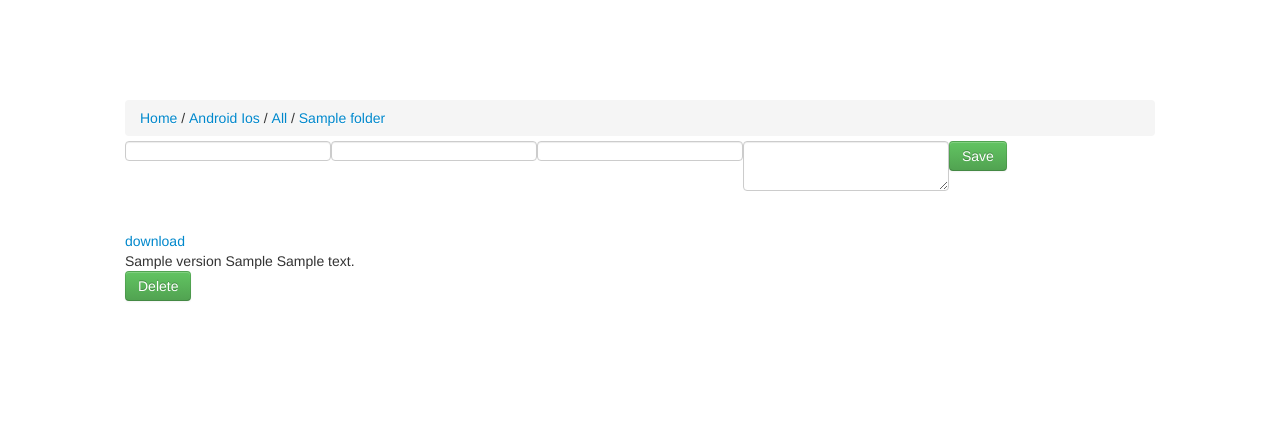
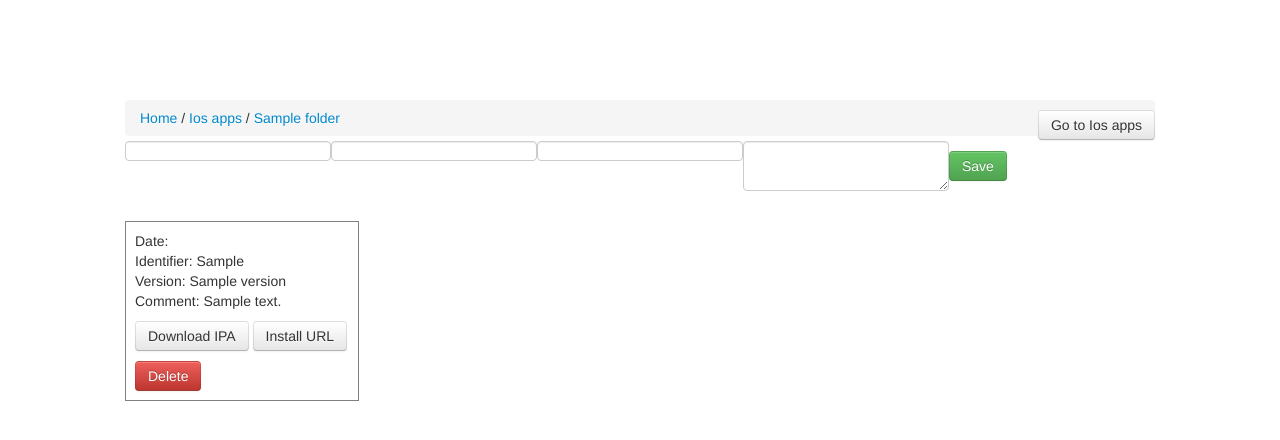
Before and after one commit to ekreative/apps-server, a Symfony app: template src/Ekreative/AppsBundle/Resources/views/Ios/appsList.html.twig in a window 1280 px wide. Shown: the top 440 px of the page. Run offline with Twig, Linux system fonts and the light colour scheme; the template is opened without the code that fills it: most values are stand-ins (such as "Sample title", 1, 10 or a date in 2020); form fields are guessed from the names that the template uses; some libraries are stand-ins or nearby versions.

Commit message:
ios ready, shareurl ready

```diff
--- a/src/Ekreative/AppsBundle/Controller/BaseController.php
+++ b/src/Ekreative/AppsBundle/Controller/BaseController.php
@@ -13,7 +13,9 @@ class BaseController extends Controller {
 
     protected function getCurrentFolderType() {
         $session = $this->get('session');
-        return $session->get(self::SESSION_KEY, self::FOLDER_ANDROID);
+
+        $type = $session->get(self::SESSION_KEY, self::FOLDER_ANDROID);
+        return in_array($type, [self::FOLDER_ANDROID, self::FOLDER_IOS]) ? $type : self::FOLDER_ANDROID;
     }
 
     /**
@@ -24,11 +26,9 @@ class BaseController extends Controller {
         return $this->get('ekreative_apps.file_uploader');
     }
 
-
     protected function serveLink($currentFolderType) {
 
         return 'ekreative_folder_' . strtolower($currentFolderType) . '_index';
     }
 
-
 }
--- a/src/Ekreative/AppsBundle/Resources/views/Ios/appsList.html.twig
+++ b/src/Ekreative/AppsBundle/Resources/views/Ios/appsList.html.twig
@@ -3,24 +3,23 @@
 
 
 {% block stylesheets %}
- .selected{
-    font-weight: 100;
 
- }
 {% endblock %}
 
 
 
 {% block body %}
+        {%if currentFolderType == 'Ios'%}
+<a class="pull-right btn" href="{{path('ekreative_folder_switch_to',{'to':'Android'})}}">Go to Android apps</a>
+        {% else %}
+<a class="pull-right btn"  href="{{path('ekreative_folder_switch_to',{'to':'Ios'})}}">Go to Ios apps</a>
+        {%endif%}
+
 <ul class="breadcrumb" style="margin-bottom: 5px;">
     <li>
         <a   href="{{path('ekreative_apps_index')}}">Home</a> /
     </li>
-    <li>
-        <a {%if currentFolderType == 'Ios'%}class="selected"{%endif%} href="{{path('ekreative_folder_switch_to',{'to':'Android'})}}">Android</a>
-        <a {%if currentFolderType == 'Android'%}class="selected"{%endif%} href="{{path('ekreative_folder_switch_to',{'to':'Ios'})}}">Ios</a> /
-    </li>
-    <li><a href="{{path('ekreative_ios_apps_homepage')}}">All</a> / </li>
+    <li><a href="{{path('ekreative_folder_switch_to',{'to':'Ios'})}}">Ios apps</a> / </li>
     <li><a  class="active" href="{{path(serveLink,{'id':folder.id})}}">{{folder.name}}</a></li>
 </ul>
 
@@ -32,22 +31,16 @@
 <div class="forminline">{{form_widget(appform.save,{'attr':{'class':'btn btn-success'}})}}</div>
 <div style="clear: both;"></div>
 {{form_end(appform)}}
-    <div class="apps_wrapper">
+<div class="apps_wrapper">
     {% for app in folder.app %}
         <div class="ios appbox" >
-            <div class="lastmodiffed" >{{app.date.format('H:i:s d.m.Y')}}</div>
-            {#<img src="{{app.qrcode}}" />#}
-            <div><a href="{{path('ekreative_download_ios_app', {'folder':folder.id, 'id':app.id, 'token':app.token} ) }}" >download</a></div>
-            <div class="">
-                <div class="comment-place">
-                    {{app.version}}
-                    {{app.bundleIdentifier}}
-                    {{app.comment}}
-                </div>
-                <div class="delete-place">
-                    <a class="btn btn-success" href="{{path('ekreative_delete_ios_app',{'id':app.id})}}"  onclick="return confirm('are you sure?')" >Delete</a>
-                </div>
-            </div>
+            <div class="lastmodiffed" >Date: {{app.date.format('H:i:s d.m.Y')}}</div>
+            <div class="lastmodiffed" >Identifier: {{app.bundleIdentifier}}</div>
+            <div class="lastmodiffed" >Version: {{app.version}}</div>
+            <div class="lastmodiffed" >Comment: {{app.comment}}</div>
+
+            <div><a class="btn" href="{{s3url}}/{{app.getS3name}}" >Download IPA</a> <a class="btn" target="_blank"href="{{path('ekreative_ios_app_install', {'token':app.token}) }}" >Install URL</a></div>
+            <a class="btn  btn-danger" href="{{path('ekreative_ios_app_delete',{'id':app.id})}}"  onclick="return confirm('are you sure?')" >Delete</a>
         </div>
     {% endfor %}
     </div>
--- a/src/Ekreative/AppsBundle/Resources/views/Main/index.html.twig
+++ b/src/Ekreative/AppsBundle/Resources/views/Main/index.html.twig
@@ -6,12 +6,6 @@
     <li><a href="{{path('ekreative_folder_index')}}">Apps</a></li>
 </ul>
 <ul class="breadcrumb" style="margin-bottom: 5px;">
-    <li><a href="{{path('ekreative_android_apps_homepage')}}">Android Apps</a></li>
-</ul>
-<ul class="breadcrumb" style="margin-bottom: 5px;">
-    <li><a href="{{path('ekreative_ios_apps_homepage')}}">Ios Apps</a></li>
-</ul>
-<ul class="breadcrumb" style="margin-bottom: 5px;">
     <li><a href="{{path('ekreative_gcmtest')}}">Gcm test</a></li>
 </ul>
 
--- a/src/Ekreative/AppsBundle/Resources/views/base.html.twig
+++ b/src/Ekreative/AppsBundle/Resources/views/base.html.twig
@@ -29,12 +29,16 @@
                 padding-top: 10px;
                 margin-bottom: 10px;
             }
-            .apps_wrapper .ios.appbox:first-child {
-                border-top: none;
+
+            .ios.appbox{
+                border: 1px solid gray;
+                width: 214px;
+                padding: 9px;
             }
-            .ios.appbox .lastmodiffed{
-                text-align: left;
+            .btn{
+                margin-top:10px;
             }
+
 
 
             {% block stylesheets %}{% endblock %}
@@ -48,5 +52,15 @@
             {% block body %}{% endblock %}
                 <div style="clear: both;"></div>
         </div>
+            <script>
+  (function(i,s,o,g,r,a,m){i['GoogleAnalyticsObject']=r;i[r]=i[r]||function(){
+  (i[r].q=i[r].q||[]).push(arguments)},i[r].l=1*new Date();a=s.createElement(o),
+  m=s.getElementsByTagName(o)[0];a.async=1;a.src=g;m.parentNode.insertBefore(a,m)
+  })(window,document,'script','//www.google-analytics.com/analytics.js','ga');
+
+  ga('create', 'UA-53446805-1', 'auto');
+  ga('send', 'pageview');
+
+</script>
     </body>
 </html>
```
Also changed, not shown: app/config/security.yml (+7 -9 lines), src/Ekreative/AppsBundle/Controller/IosController.php (+72 -1 lines), src/Ekreative/AppsBundle/Entity/IosApp.php (+6 -1 lines), src/Ekreative/AppsBundle/Resources/config/routing/ios.yml (+9 -0 lines), src/Ekreative/AppsBundle/Resources/views/Android/appsList.html.twig (+9 -6 lines), src/Ekreative/AppsBundle/Resources/views/Folder/foldersList.html.twig (+10 -2 lines), src/Ekreative/AppsBundle/Resources/views/Ios/install.html.twig (added, +18 -0 lines), src/Ekreative/AppsBundle/Upload/FileUploader.php (+9 -6 lines), app/app.db, src/Ekreative/AppsBundle/Resources/config/routing.yml (line endings or trailing spaces).
